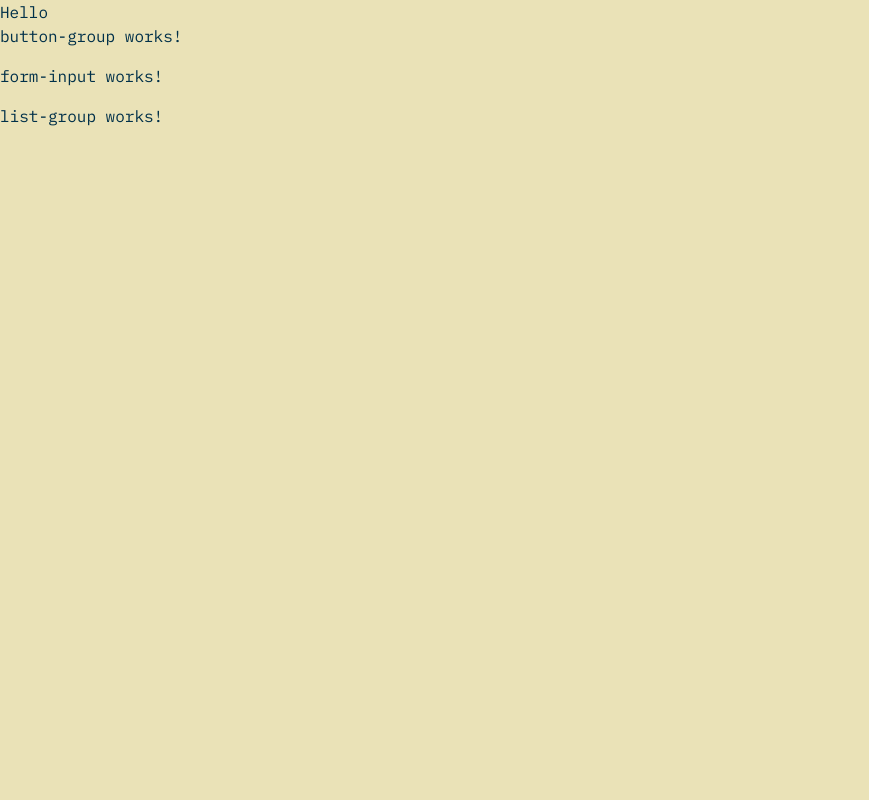
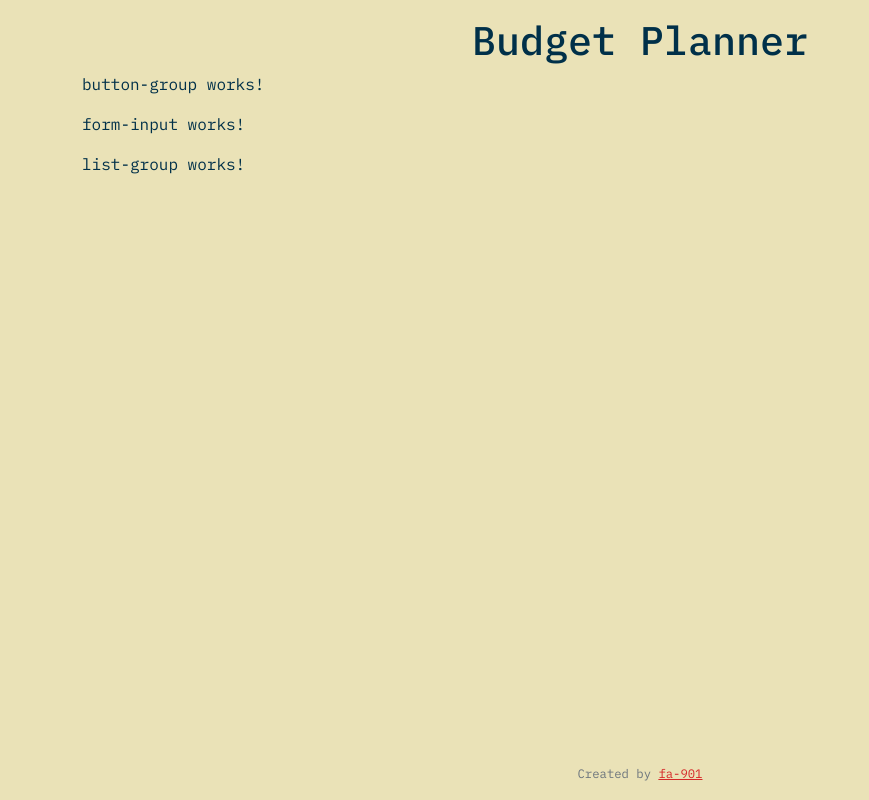
Before and after one commit to fa-901/ng-budget-tracker, an Angular app: page / in a window 1280 px wide. Shown: the whole page, without its empty margins (0-869 px from the left). Built offline with nearby package versions, Linux system fonts and the light colour scheme.

Commit message:
update root app component

```diff
--- a/src/app/app.component.html
+++ b/src/app/app.component.html
@@ -1,6 +1,18 @@
-<div>
-	Hello
+<div class="container d-flex flex-column h-100 py-3">
+	<h1 class="text-center form-group">Budget Planner</h1>
 	<app-button-group></app-button-group>
 	<app-form-input></app-form-input>
 	<app-list-group></app-list-group>
+	<div class="text-center mt-auto form-text text-muted">
+		<small
+			>Created by
+			<a
+				class="text-r"
+				href="https://github.com/fa-901"
+				rel="noopener noreferrer"
+				target="_blank"
+				>fa-901</a
+			></small
+		>
+	</div>
 </div>
--- a/src/app/services/item-service.service.ts
+++ b/src/app/services/item-service.service.ts
@@ -1,9 +1,8 @@
 import { Injectable } from '@angular/core';
 
 @Injectable({
-  providedIn: 'root'
+	providedIn: 'root',
 })
 export class ItemServiceService {
-
-  constructor() { }
+	constructor() {}
 }
```
Also changed, not shown: 1 other file (tests, documents, lock files or other folders).
